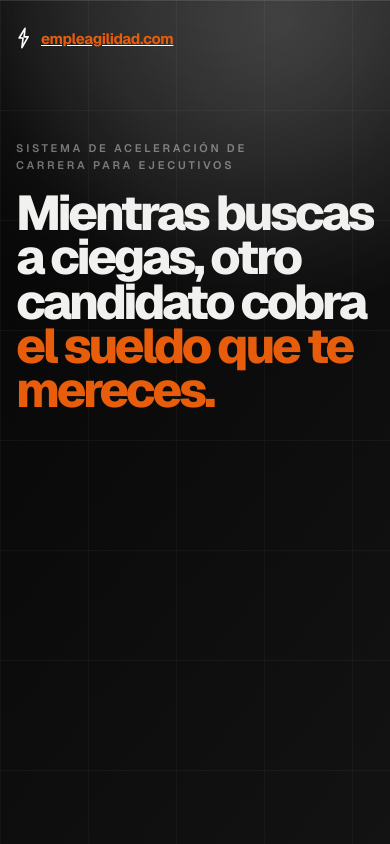
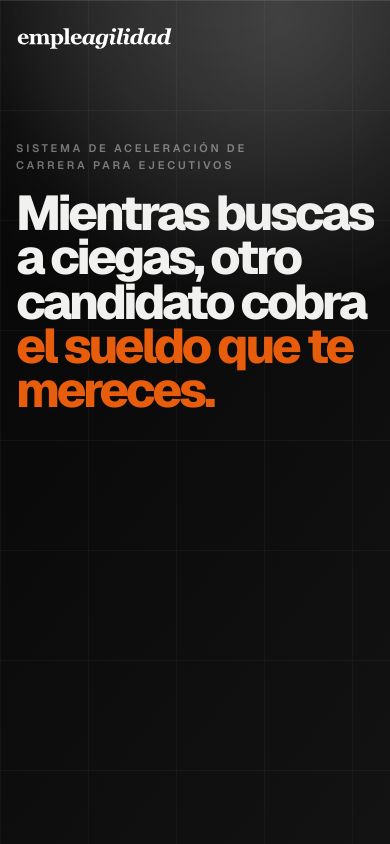
Before and after one commit to graicovi/empleagilidad-vsl, a plain HTML site: page rescate/index.html in a window 390 px wide. Shown: the top 844 px of the page. Drawn offline with nearby package versions, Linux system fonts and the light colour scheme.

Commit message:
Use crisp SVG logo on nocturnal and rescue pages

```diff
--- a/rescate/index.html
+++ b/rescate/index.html
@@ -182,6 +182,7 @@
     }
     .brand-mark { width:15px; height:22px; overflow:visible; }
     .brand-mark path { fill:none; stroke:currentColor; stroke-width:1.8; stroke-linecap:round; stroke-linejoin:round; }
+    .header-brand-logo { display:block; width:194px; max-width:100%; height:auto; }
     .hero-nav-links { display:flex; align-items:center; gap:44px; }
     .hero-nav-links a {
       position:relative;
@@ -386,6 +387,7 @@
       .hero-stage { min-height:0; }
       .hero-nav { width:calc(100% - 48px); min-height:88px; grid-template-columns:1fr auto; }
       .hero-nav-links { display:none; }
+      .header-brand-logo { width:174px; }
       .hero-copy { width:calc(100% - 40px); margin-top:30px; }
       .hero-title { font-size:clamp(42px,7.5vw,64px); }
       .hero-trust,.hero-video-shell { width:calc(100% - 48px); }
@@ -397,6 +399,7 @@
       .hero-stage::before { background-size:100% 110px,88px 100%; }
       .hero-nav { width:calc(100% - 32px); min-height:76px; }
       .hero .brand { font-size:15px; }
+      .header-brand-logo { width:158px; }
       .hero-nav-cta { min-height:38px; padding:0 14px; font-size:12px; }
       .hero-copy { width:calc(100% - 32px); margin-top:30px; }
       .hero .eyebrow { margin-bottom:18px; font-size:9px; line-height:1.5; letter-spacing:.22em; }
@@ -1083,8 +1086,7 @@
       <div class="hero-stage" id="hero-stage">
         <nav class="hero-nav" aria-label="Navegación principal">
           <a class="brand" href="#inicio" aria-label="Empleagilidad, inicio">
-            <svg class="brand-mark" viewBox="0 0 16 24" aria-hidden="true"><path d="M9.6 1.5 3.3 12h4.2l-1.2 10.5L13 10.7H8.7l.9-9.2Z"/></svg>
-            <span>empleagilidad.com</span>
+            <img class="header-brand-logo" src="logo%20empleagilidad.svg" alt="Empleagilidad" />
           </a>
           <div class="hero-nav-links"><a href="#problema">El reto</a><a href="#metodo">El sistema</a><a href="#oferta">La oferta</a></div>
           <a class="hero-nav-cta reserve-cta" href="https://mpago.la/2FKwAjM" target="_blank" rel="noopener noreferrer">RESERVAR MI LUGAR</a>
```
Also changed, not shown: vsl_nocturna.html (+4 -2 lines), logo empleagilidad.svg (added), rescate/logo empleagilidad.svg (added).
